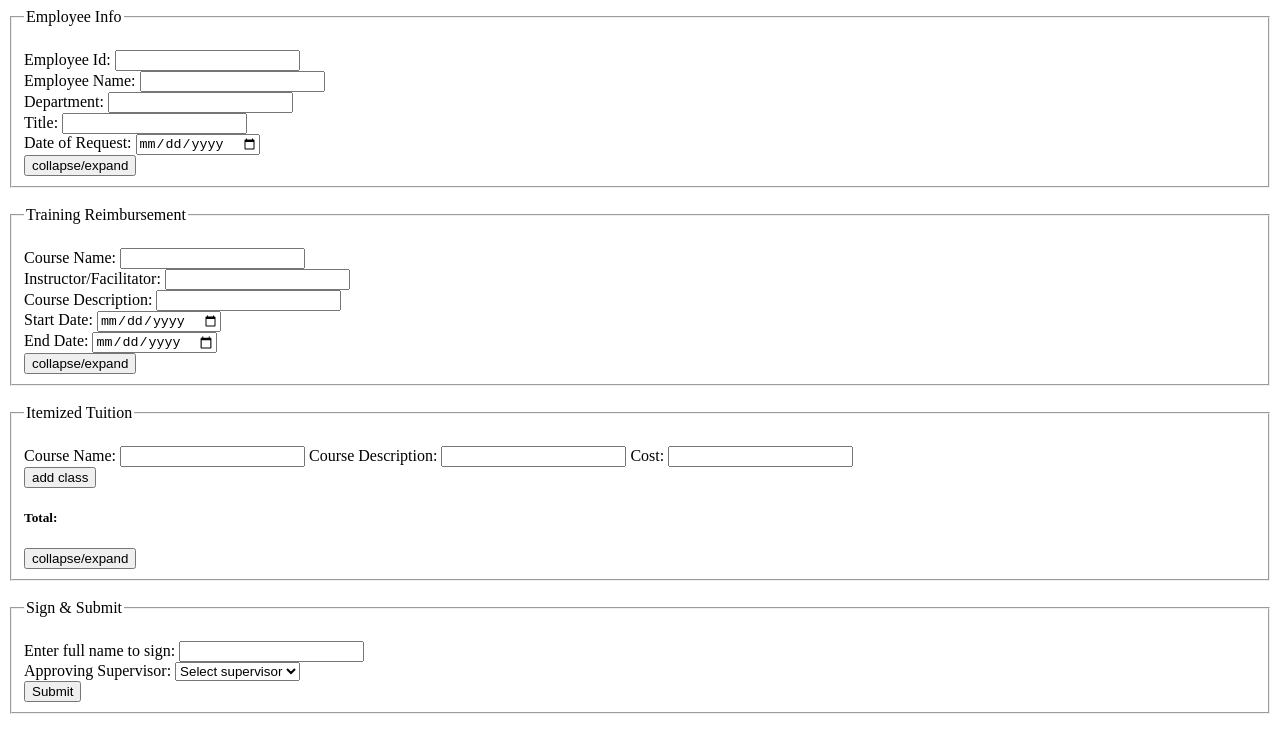
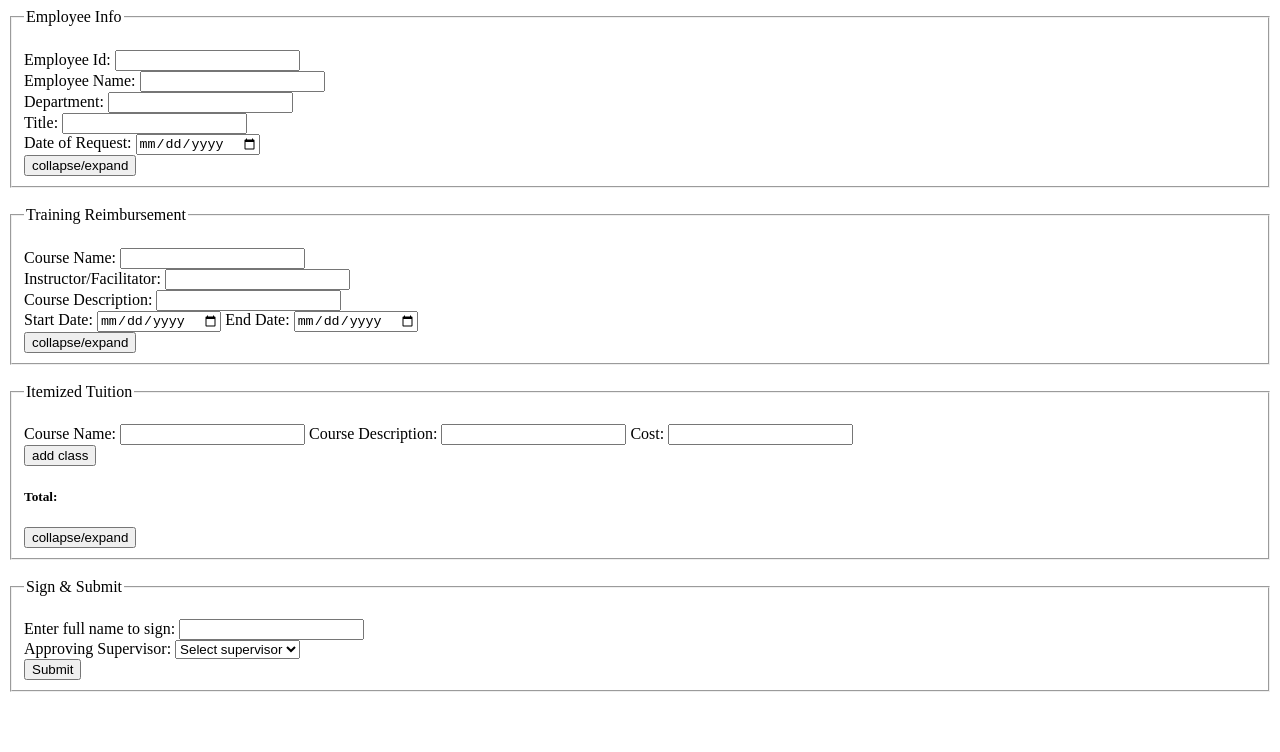
Before and after one commit to Mellownee/Project1, a website: page frontend/src/form.html in a window 1280 px wide. Drawn offline with Linux system fonts and the light colour scheme.

Commit message:
probably last correction

```diff
--- a/frontend/src/form.html
+++ b/frontend/src/form.html
@@ -4,7 +4,7 @@
     <meta charset="UTF-8">
     <meta http-equiv="X-UA-Compatible" content="IE=edge">
     <meta name="viewport" content="width=device-width, initial-scale=1.0">
-    <title>Document</title>
+    <title>Form</title>
 </head>
 <body>
     <form action="">
@@ -33,7 +33,7 @@
             <label for="course-description">Course Description:</label>
             <input type="text" id="course-description" name="course-description"><br>
             <label for="start-date">Start Date:</label>
-            <input type="date" id="start-date" name="start-date"><br>
+            <input type="date" id="start-date" name="start-date">
             <label for="end-date">End Date:</label>
             <input type="date" id="end-date" name="end-date"><br>
             <button type="button" class="collapse" >collapse/expand</button>
```
